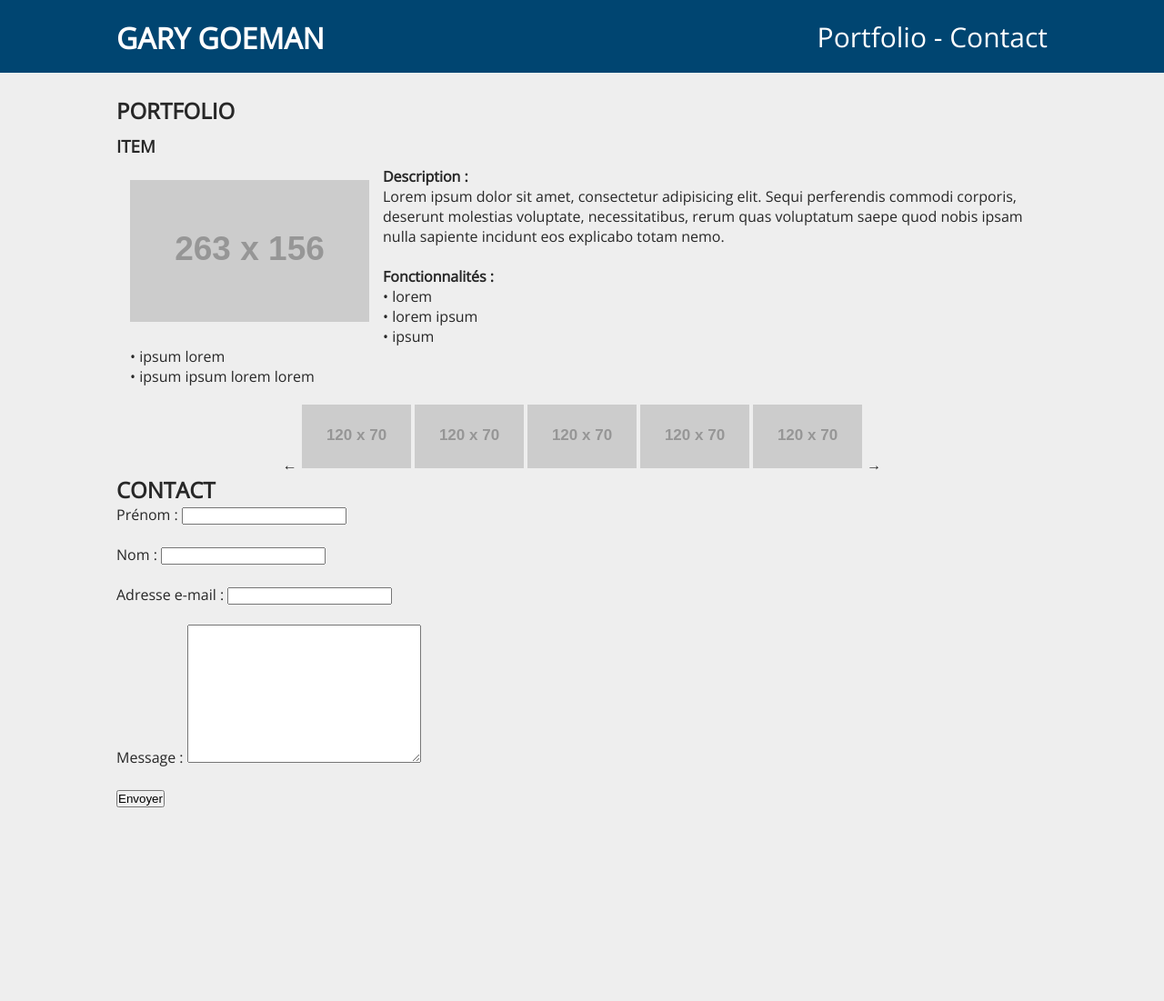
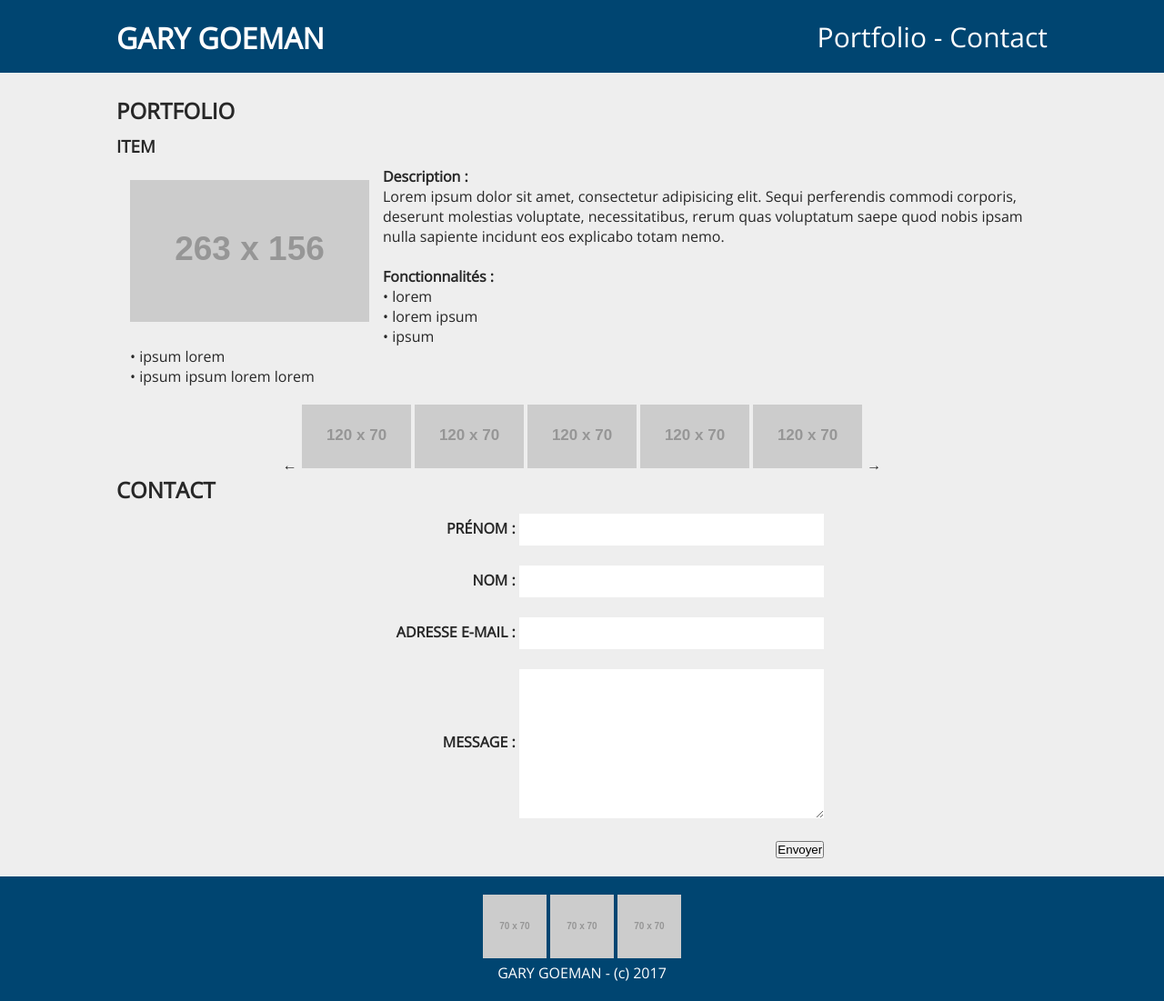
Before and after one commit to Garwan50/portfolio, a plain HTML site: page index.html in a window 1280 px wide. Shown: the whole page at 91% size. Before the commit the page ends 888 px from the top, so only its background shows below. Drawn offline with nearby package versions, Linux system fonts and the light colour scheme; placeholder pictures from the web are drawn by us.

Commit message:
add contact

```diff
--- a/index.html
+++ b/index.html
@@ -37,7 +37,7 @@
 				<div class="portfolio-other-images-container"><div class="arrow">← </div><div class="portfolio-images-container"><img src="http://placehold.it/120x70/0a81ce/ffffff?text=2" alt=""> <img src="http://placehold.it/120x70/0a81ce/ffffff?text=3" alt=""> <img src="http://placehold.it/120x70/0a81ce/ffffff?text=4" alt=""> <img src="http://placehold.it/120x70/0a81ce/ffffff?text=5" alt=""> <img src="http://placehold.it/120x70/0a81ce/ffffff?text=6" alt=""></div><div class="arrow"> →</div></div>
 			</section>
 			<section>
-				<h1>CONTACT</h3>
+				<h1 class="contact-title">CONTACT</h3>
 				<form action="#" method="POST">
 					<label for="prenom">Prénom : <input name="prenom" type="text" id="prenom"></label><br><br>
 					<label for="nom">Nom : <input name="nom" type="text" id="nom"></label><br><br>
@@ -47,5 +47,9 @@
 				</form>
 			</section>
 		</div>
+		<footer>
+			<img src="http://placehold.it/70x70/0a81ce/ffffff?text=github"> <img src="http://placehold.it/70x70/0a81ce/ffffff?text=linkedin"> <img src="http://placehold.it/70x70/0a81ce/ffffff?text=twitter">
+			<p>GARY GOEMAN - (c) 2017</p>
+		</footer>
 	</body>
 </html>
--- a/style.css
+++ b/style.css
@@ -98,6 +98,45 @@ img {
 	display: inline-block;
 }
 
+form label, #prenom, #nom, #mail {
+	width: 90%;
+	margin: 0 auto;
+	text-align: center;
+	display: block;
+}
+
+form label {
+	text-transform: uppercase;
+	font-weight: bold;
+}
+
+form textarea {
+	display: block;
+	width: 90%;
+    margin: 0 auto;
+    border: none;
+    padding: 7px;
+    font-family: arial;
+}
+
+#prenom, #nom, #mail {
+	border: none;
+	height: 35px;
+	padding: 7px;
+}
+#prenom:focus, #nom:focus, #mail:focus, form textarea {
+	outline: none;
+}
+
+
+footer {
+	background-color: #004571;
+	text-align: center;
+	padding: 20px;
+	color: white;
+	margin-top: 20px;
+}
+
 
 @media only screen and (min-width : 1224px){
 .header-title {
@@ -127,4 +166,31 @@ img {
     margin: 0 0;
 }
 
+.contact-title {
+	margin-bottom: 10px;
 }
+
+#prenom, #nom, #mail, form textarea {
+	width: auto;
+	display: inline-block;
+	vertical-align: middle;
+}
+
+form {
+	width: 52%;
+	margin: 0 auto;
+	text-align: right;
+}
+
+#prenom, #nom, #mail, form textarea {
+	width: 70%;
+}
+
+form label {
+	text-align: right;
+	display: inline-block;
+	vertical-align: middle;
+}
+
+
+}
```
